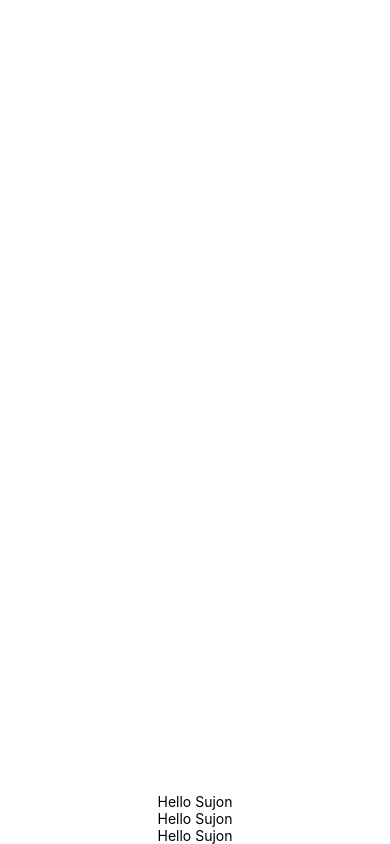
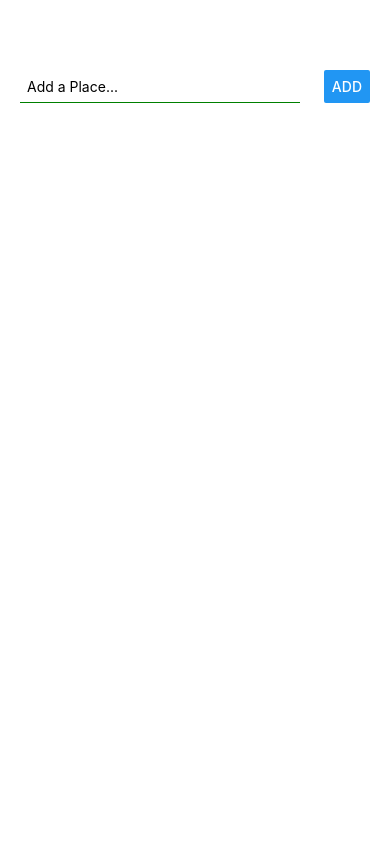
Before and after one commit to Rasujon3/HelloWorld, a React Native app: screen / in a window 390 px wide. Built offline with nearby package versions, Linux system fonts and the light colour scheme.

Commit message:
managing state with text input & button
Video : 3

```diff
--- a/App.js
+++ b/App.js
@@ -1,15 +1,35 @@
-import { StatusBar } from 'expo-status-bar';
-import React from 'react';
-import { StyleSheet, Text, View, TextInput } from 'react-native';
+import React, {useState} from 'react';
+import { StyleSheet, Text, View, TextInput, Button } from 'react-native';
 
 export default function App() {
-
+  const [inputValue, setInputValue] = useState("");
+  const [palceList, setPalceList] = useState([]);
   return (
     <View style={styles.container}>
 
-      <Text>Hello Sujon</Text>
-      <Text>Hello Sujon</Text>
-      <Text>Hello Sujon</Text>
+      <View style={styles.inputView}>
+        <TextInput
+        style={{
+          width: "80%",
+          borderBottomWidth: 1,
+          borderColor: "green",
+          padding: 7,
+        }}
+        placeholder="Add a Place..."
+        value={inputValue}
+        onChangeText={text => setInputValue(text)}
+        />
+        <Button
+          title="Add"
+          onPress={()=> {
+            if (inputValue !== "") {
+            setPalceList([...palceList, inputValue]);
+            }
+          }}
+        >
+
+        </Button>
+      </View>
 
     </View>
   );
@@ -21,9 +41,15 @@
     backgroundColor: '#fff',
     alignItems: 'center',
     justifyContent: 'flex-start',
-    flexDirection: 'column-reverse',
+    flexDirection: 'column',
   },
-  testStyle:{
-    color: "green",
+  inputView: {
+    padding: 20,
+    width: '100%',
+    marginTop: 50,
+    flexDirection:'row',
+    justifyContent: 'space-between',
+    alignItems:'center'
   }
+
 });
```
